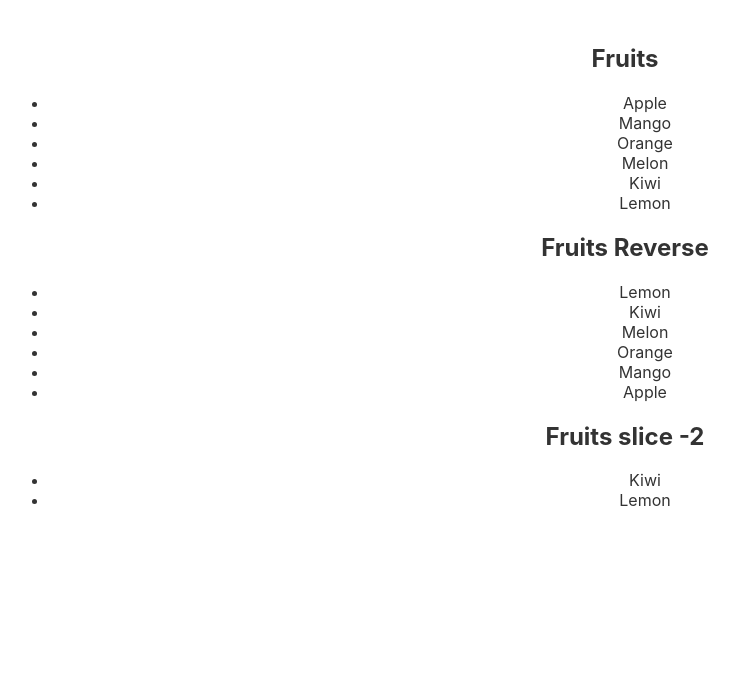
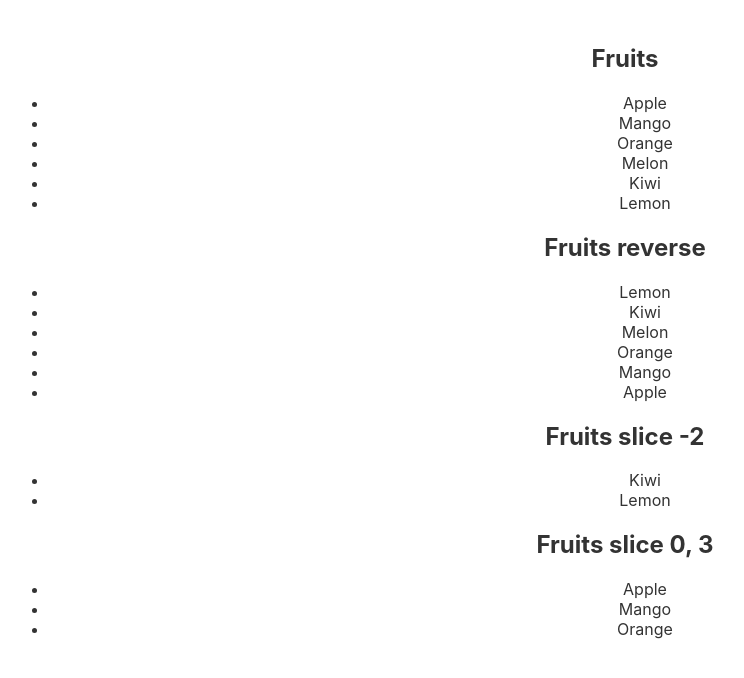
Before and after one commit to HongKeunAhn/Svelte, a Svelte app: page / in a window 1280 px wide. Shown: the top 678 px of the page, without its empty margins (15-759 px from the left). Built offline with nearby package versions, Linux system fonts and the light colour scheme.

Commit message:
컴포넌트 예제 익히기

```diff
--- a/src/App.svelte
+++ b/src/App.svelte
@@ -1,33 +1,14 @@
 <script>
+	import Fruits from './Fruits.svelte';
+
 	let fruits = ['Apple', 'Mango', 'Orange', 'Melon', 'Kiwi', 'Lemon'];
 </script>
 
 <main>
-	<h2>Fruits</h2>
-	<ul>
-		{#each fruits as fruit }
-			<li>{fruit}</li>
-		{/each}
-	</ul>
-
-	<h2>Fruits Reverse</h2>
-	<ul>
-		<!-- 전개 연산자 사용 (복사본 생성)
-		...['Apple', 'Mango', 'Orange', 'Melon', 'Kiwi', 'Lemon']
-		>'Apple', 'Mango', 'Orange', 'Melon', 'Kiwi', 'Lemon'
-		>['Apple', 'Mango', 'Orange', 'Melon', 'Kiwi', 'Lemon']
-		-->
-		{#each [...fruits].reverse() as fruit }
-			<li>{fruit}</li>
-		{/each}
-	</ul>
-
-	<h2>Fruits slice -2</h2>
-	<ul>
-		{#each fruits.slice(-2) as fruit }
-			<li>{fruit}</li>
-		{/each}
-	</ul>
+	<Fruits {fruits} />
+	<Fruits {fruits} reverse />
+	<Fruits {fruits} slice='-2' />
+	<Fruits {fruits} slice='0, 3' />
 </main>
 
 <style>
@@ -45,13 +26,6 @@
 		font-weight: 100;
 	}
 
-	.box {
-		width: 300px;
-		height: 150px;
-
-		background-color: tomato;
-	}
-
 	@media (min-width: 640px) {
 		main {
 			max-width: none;
--- /dev/null
+++ b/src/Fruits.svelte
@@ -0,0 +1,31 @@
+<script>
+    export let fruits;
+    export let reverse;
+    export let slice;
+
+    let computedFruits = [];
+    let name = '';
+
+    if (reverse) {
+        computedFruits = [...fruits].reverse();
+        name = 'reverse';
+    } else if (slice) {
+        // slice => '-2', '0, 3'
+        // slice.split(',') => ['-2'], ['0', '3']
+        // ['-2'] => '-2'
+        //['0', '3'] => '0', '3'
+        computedFruits = fruits.slice(...slice.split(','));
+        // name = 'slice ' + slice
+        name = `slice ${slice}`;
+    } else {
+        computedFruits = fruits;
+    }
+
+</script>
+
+<h2>Fruits {name}</h2>
+<ul>
+    {#each computedFruits as fruit }
+        <li>{fruit}</li>
+    {/each}
+</ul>
```
